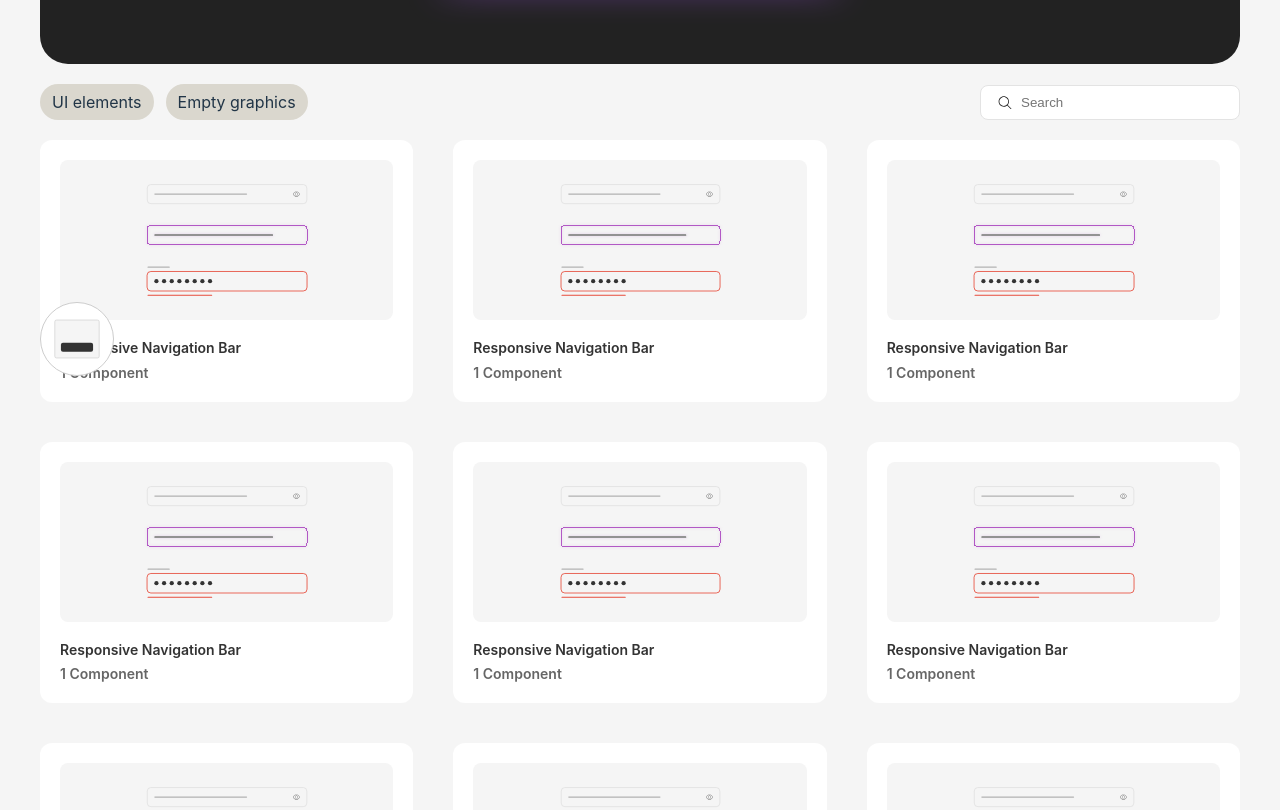
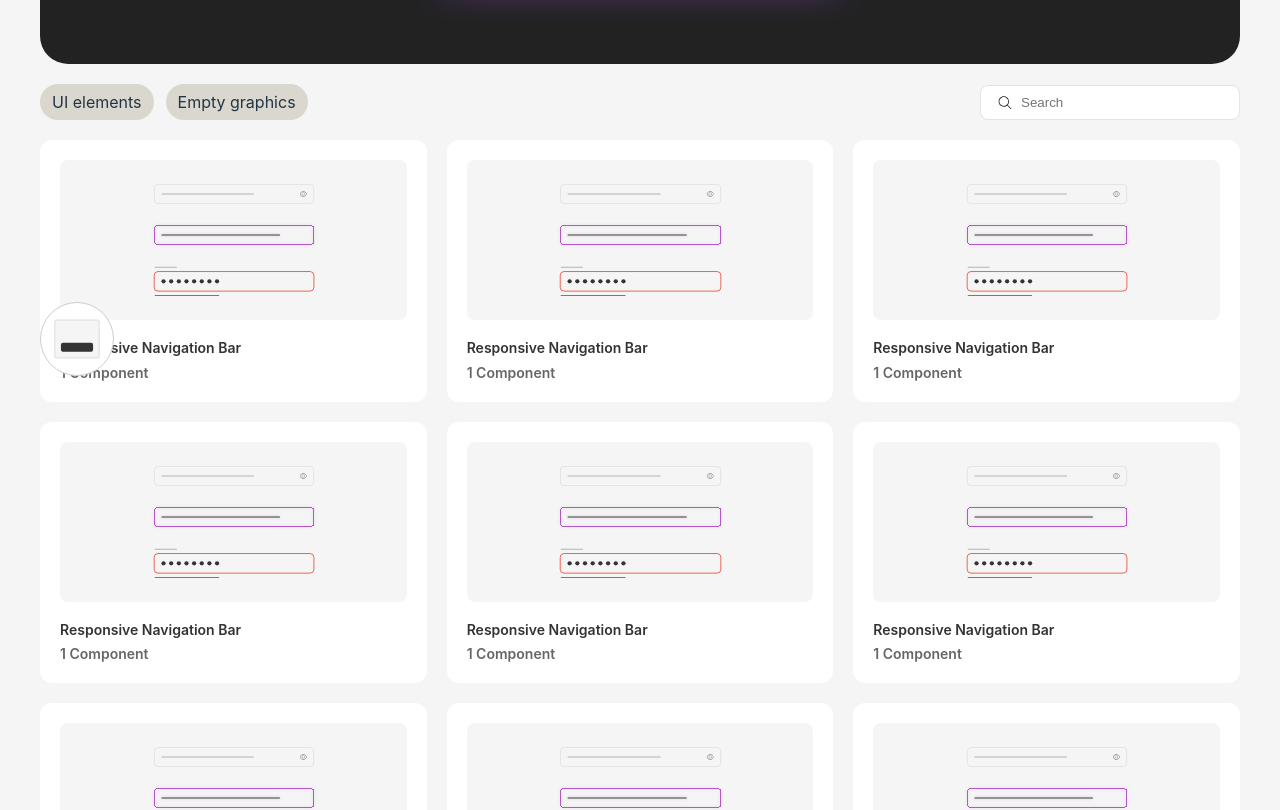
Before and after one commit to victorgbaye/Fig-jam, a React (Vite) app: page / in a window 1280 px wide. Shown: the part 380-1190 px from the top of the page. Built offline with nearby package versions, Linux system fonts and the light colour scheme.

Commit message:
grid fix

```diff
--- a/src/components/compound/FigCard/Figcard.module.scss
+++ b/src/components/compound/FigCard/Figcard.module.scss
@@ -4,12 +4,14 @@
     display: flex;
     flex-direction: column;
     gap: 20px;
-    display: flex;
-    align-self: stretch;
-    flex-grow: 1;
-    justify-content: flex-start;
-    align-items: flex-start;
-    min-width: 310px;
+    // align-self: stretch;
+    // flex-grow: 1;
+    // justify-content: flex-start;
+    // align-items: flex-start;
+    // min-width: 310px;
+    // flex: 1 0 calc((100% - 310px) / 4); /* Four items per row, each stretching */
+    box-sizing: border-box;
+
 }
 .componentThumbnail{
     width: 100%;
--- a/src/components/compound/Navigation/Navigation.jsx
+++ b/src/components/compound/Navigation/Navigation.jsx
@@ -11,10 +11,13 @@ import { useState,useEffect, useRef  } from 'react'
 import { Link, useLocation } from 'react-router-dom'
 import { useDispatch, useSelector } from 'react-redux'
 import { logoutUser } from '../../../features/user/userSlice'
+import Alert from '../Alert/Alert'
 
 const Navigation = () => {
   const {theme, toggleTheme} = useGlobalContext()
     const [toggleDropdown, setToggleDropdown] = useState(false);
+    const [isLogoutSucessful, setIsLogoutSucessful] = useState(false);
+
     // const [isLoggedIn] = useState(false);
 
     const location = useLocation();
@@ -47,6 +50,7 @@ const Navigation = () => {
     const handleLogout = () =>{
       setToggleDropdown(false)
       dispatch(logoutUser())
+      setIsLogoutSucessful(true)
 
     }
   return (
@@ -104,6 +108,10 @@ const Navigation = () => {
             }
             </div>
         </nav>
+        {
+        isLogoutSucessful &&
+        <Alert type='success' message='logout sucessful'/>
+        }
     </div>
   )
 }
--- a/src/pages/CategoryElements/CategoryElements.module.scss
+++ b/src/pages/CategoryElements/CategoryElements.module.scss
@@ -89,12 +89,24 @@
 //     flex-grow: 1;
 // }
 .cardGrid{
-    display: grid;
-    grid-template-columns: repeat(auto-fit, minmax(min(310px, 100%), 1fr));
-    place-items: center;
-    padding-top: 20px;
-    gap: 40px;
-    flex-grow: 1;
+    // display: grid;
+    // grid-template-columns: repeat(auto-fit, minmax(min(310px, 100%), 1fr));
+    // place-items: center;
+    // padding-top: 20px;
+    // gap: 40px;
+    // flex-grow: 1;
+    // display: flex;
+    // flex-wrap: wrap;
+    // gap: 40px;
+        // display: grid;
+        // grid-template-columns: repeat(auto-fill, minmax(calc((100% - 60px) / 4), 1fr));
+        // gap: 20px; /* Adjust the gap between items as needed */
+        display: grid;
+        // grid-template-columns: repeat(auto-fill, minmax(calc(25% - 20px), 1fr)); /* Four items per row */
+        grid-template-columns: repeat(auto-fill, minmax(310px, 1fr)); /* Four items per row */
+        padding-top: 20px;
+        gap: 20px;
+
 
 }
 // @media (max-width: 768px) {
--- a/src/pages/Home/Home.module.scss
+++ b/src/pages/Home/Home.module.scss
@@ -87,14 +87,19 @@
 }
 .cardGrid{
     padding-top: 20px;
-    display: flex;
-    // justify-content: space-evenly;
-    align-items: flex-start;
-    align-content: flex-start;
-    flex-wrap: wrap;
-    flex-grow: 1;
-    gap: 40px;
+    // display: flex;
+    // // justify-content: space-evenly;
+    // align-items: flex-start;
+    // align-content: flex-start;
+    // flex-wrap: wrap;
+    // flex-grow: 1;
+    // gap: 40px;
     // margin: 0 auto;
+    display: grid;
+    // grid-template-columns: repeat(auto-fill, minmax(calc(25% - 20px), 1fr)); /* Four items per row */
+    grid-template-columns: repeat(auto-fill, minmax(310px, 1fr)); /* Four items per row */
+    padding-top: 20px;
+    gap: 20px;
 }
 @media (max-width: 768px) {
     .gcardGrid {
```
